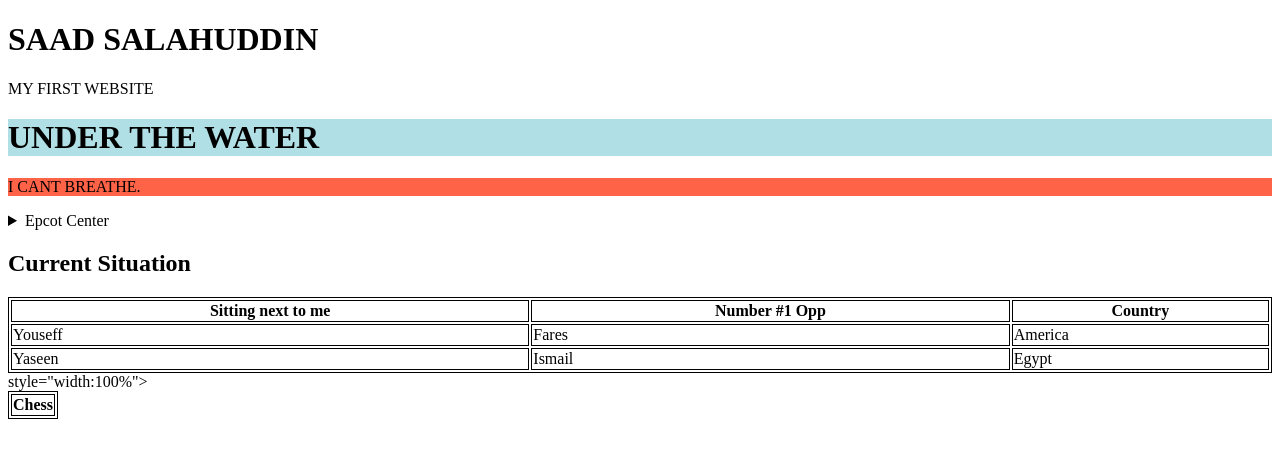
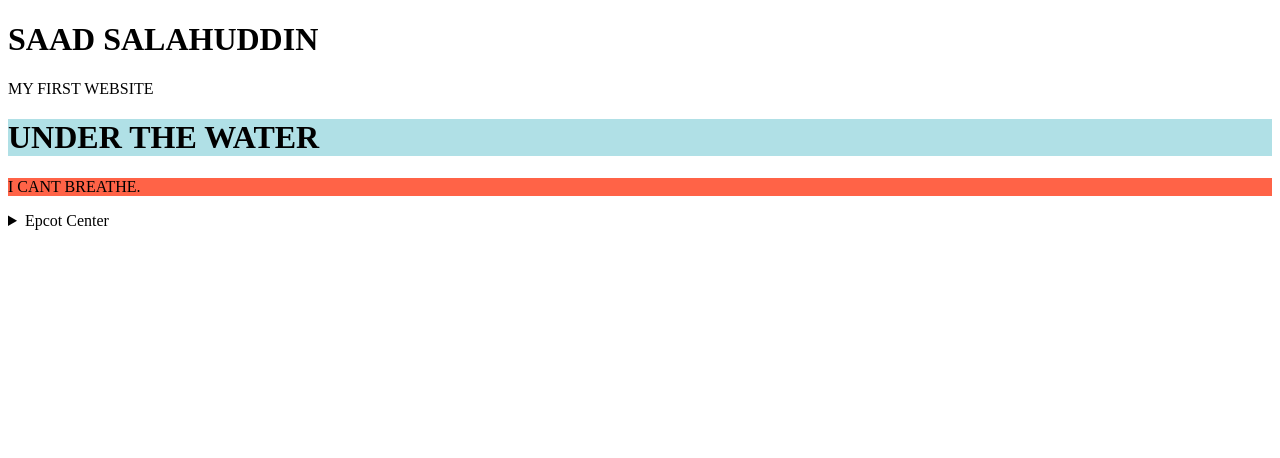
Before and after one commit to DEEPWOKENPLAYER/COMPANY0, a plain HTML site: page index.html in a window 1280 px wide. Drawn offline with Linux system fonts and the light colour scheme.

Commit message:
Update index.html

```diff
--- a/index.html
+++ b/index.html
@@ -29,29 +29,7 @@ table, th, td {
 </style>
 <body>
 
-<h2>Current Situation</h2>
 
-<table style="width:100%">
-  <tr>
-    <th>Sitting next to me</th>
-    <th>Number #1 Opp</th>
-    <th>Country</th>
-  </tr>
-  <tr>
-    <td>Youseff</td>
-    <td>Fares</td>
-    <td>America</td>
-  </tr>
-  <tr>
-    <td>Yaseen</td>
-    <td>Ismail</td>
-    <td>Egypt</td>
-  </tr>
-</table>
-
-<table> style="width:100%">
-  <tr>
-   <th>Chess</th>
 
 </body>
 </html>
```
